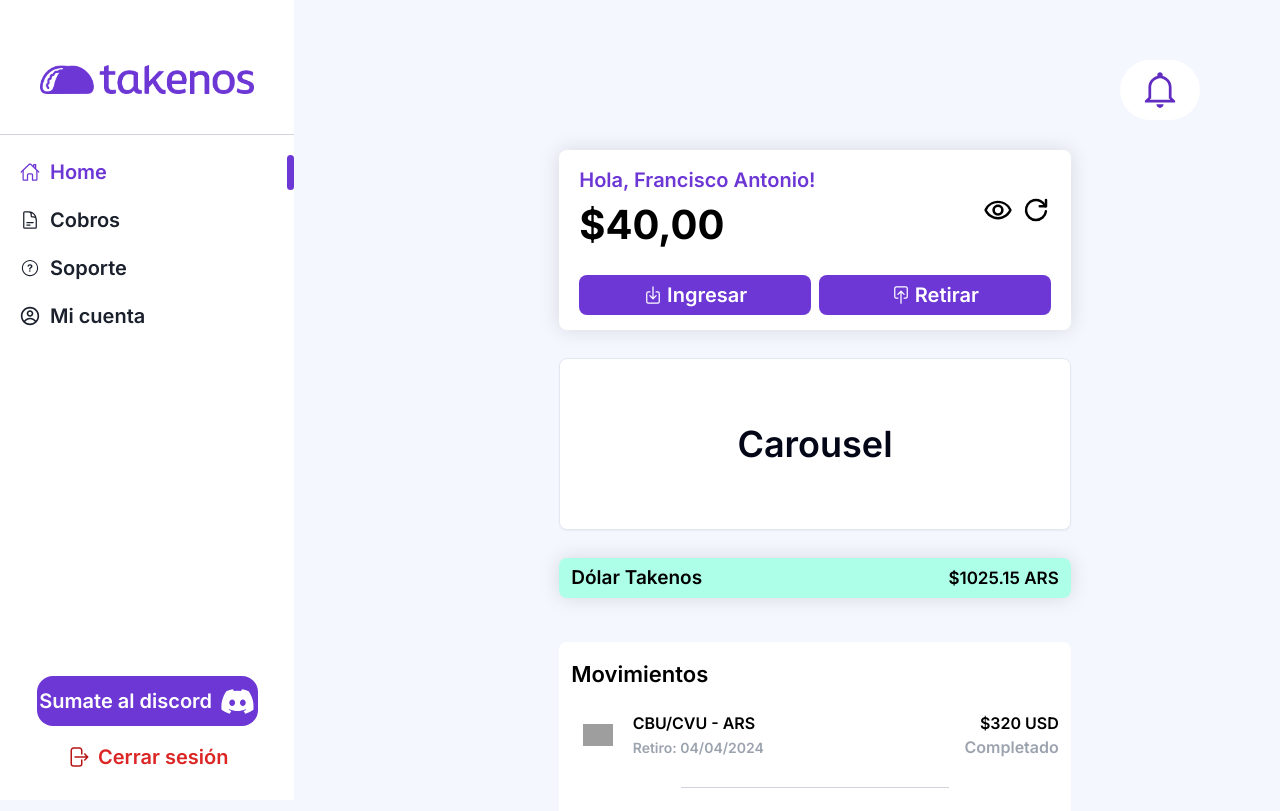
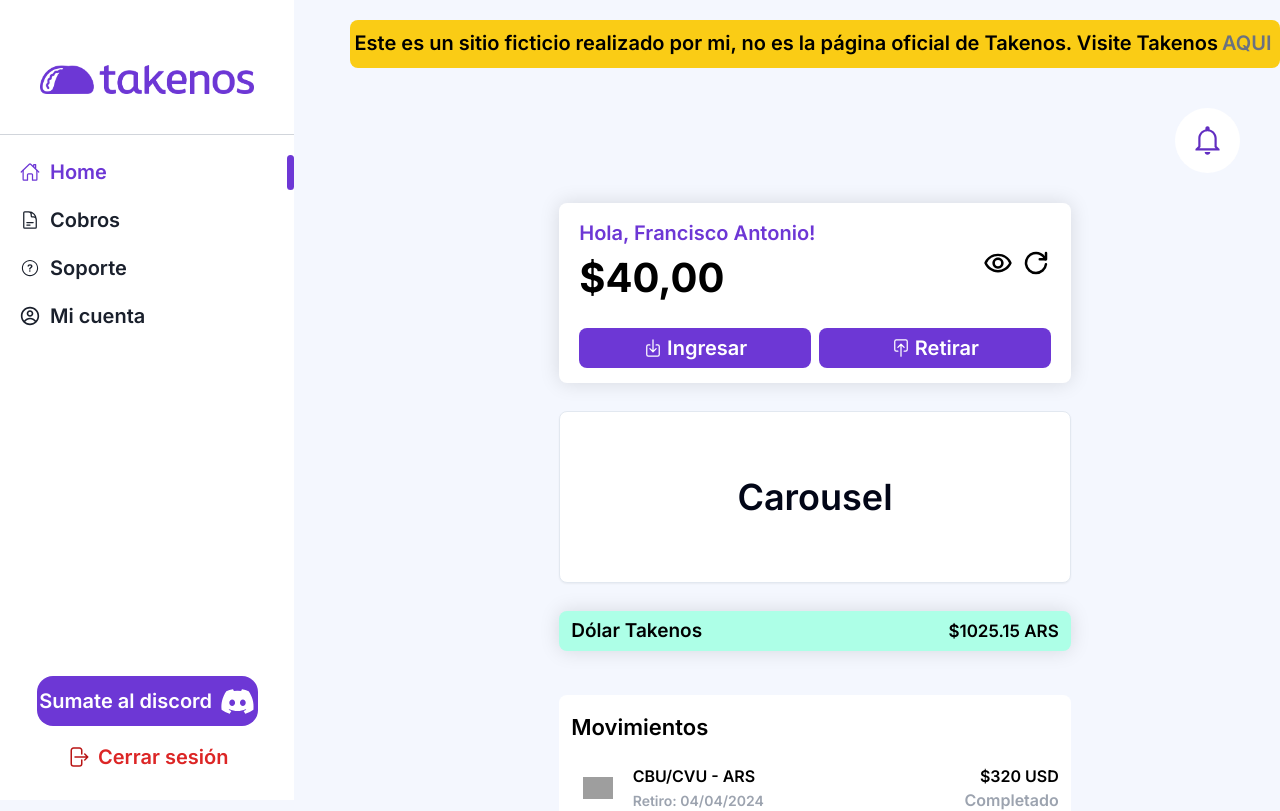
Before and after one commit to Frahn7/takenosClon, a Next.js app: page / in a window 1280 px wide. Shown: the top 811 px of the page. Built offline with nearby package versions, Linux system fonts and the light colour scheme; grey boxes are pictures that could not be loaded.

Commit message:
Ajustes en notificaciones y baner

```diff
--- a/src/app/components/Notificaciones.tsx
+++ b/src/app/components/Notificaciones.tsx
@@ -3,11 +3,13 @@
 
 export const Notificaciones = () => {
   return (
-    <div className="flex justify-end mt-[60px] px-[80px]">
-      <IoMdNotificationsOutline
-        color="#612dc1"
-        className="bg-white rounded-full p-2 h-[60px] w-[80px]"
-      />
+    <div className="w-full flex justify-end">
+      <div className="flex justify-end mt-[20px] mr-10 bg-white rounded-full">
+        <IoMdNotificationsOutline
+          color="#612dc1"
+          className=" p-[15px] text-[65px] "
+        />
+      </div>
     </div>
   );
 };
--- a/src/app/page.tsx
+++ b/src/app/page.tsx
@@ -7,6 +7,16 @@
 export default function Home() {
   return (
     <div className="w-full flex flex-col ml-[350px]">
+      <div className="flex justify-center h-[30px] bg-yellow-400 my-5 rounded-[8px] text-black text-[20px] font-semibold pb-10 py-2">
+        Este es un sitio ficticio realizado por mi, no es la página oficial de
+        Takenos. Visite Takenos
+        <a
+          href="https://www.app.takenos.com/auth"
+          className="px-1 text-gray-500"
+        >
+          AQUI
+        </a>
+      </div>
       <Notificaciones />
       <CardHomeName />
       <div className="flex justify-center mt-6">
```
